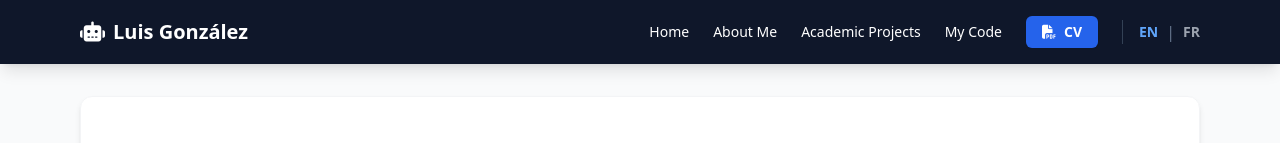
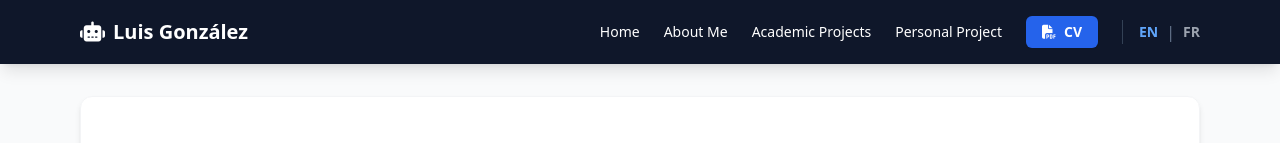
Before and after one commit to luisglez2626/luisglez2626.github.io, a plain HTML site: page index.html in a window 1280 px wide. Shown: the top 143 px of the page. Drawn offline with nearby package versions, Linux system fonts and the light colour scheme.

Commit message:
Change button text from 'My Code' to 'Personal Project'

```diff
--- a/index.html
+++ b/index.html
@@ -70,7 +70,7 @@
                         <span class="lang-en">Academic Projects</span><span class="lang-fr hidden">Projets Académiques</span>
                     </button>
                     <button onclick="showSection('repositories')" class="hover:text-blue-400 transition font-medium text-sm">
-                        <span class="lang-en">My Code</span><span class="lang-fr hidden">Mes Codes</span>
+                        <span class="lang-en">Personal Project</span><span class="lang-fr hidden">Projets Personnels</span>
                     </button>
                     <a href="assets/docs/CV_LuisGonzalez_EN.pdf" target="_blank" class="cv-download-link bg-blue-600 hover:bg-blue-500 text-white font-semibold py-1.5 px-4 rounded-md transition shadow-sm text-sm flex items-center ml-2">
                         <i class="fa-solid fa-file-pdf mr-2"></i>
```
